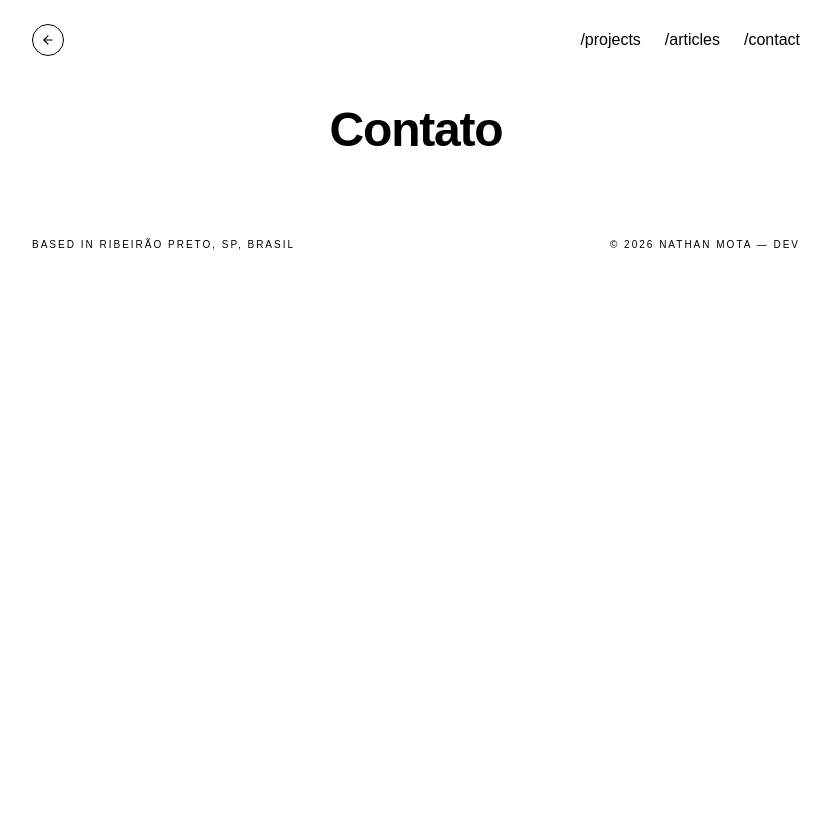
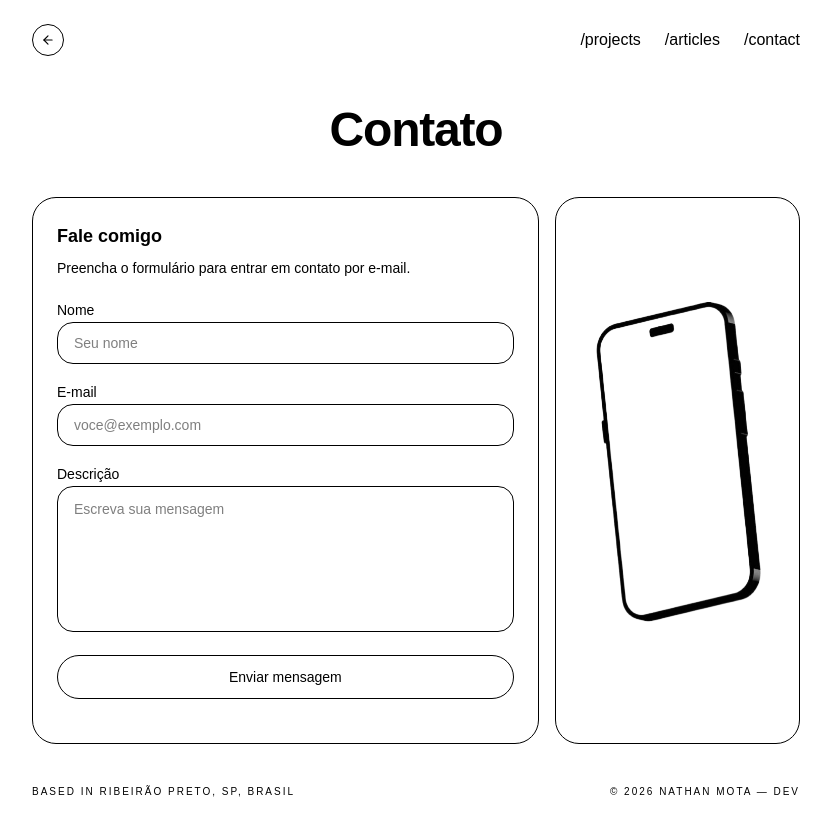
Before and after one commit to nathanmota-dev/portfolio-v2, a Next.js app: page /contact in a window 1280 px wide. Shown: the whole page, without its empty margins (224-1055 px from the left). Before the commit the page ends 800 px from the top, so only its background shows below. Built offline with nearby package versions, Linux system fonts and the light colour scheme.

Commit message:
feat: implement contact page

```diff
--- a/app/contact/page.tsx
+++ b/app/contact/page.tsx
@@ -1,13 +1,155 @@
+"use client";
+
+import { useRef, useState } from "react";
+import { useForm } from "react-hook-form";
+import { zodResolver } from "@hookform/resolvers/zod";
+import { Button } from "@/components/button/button";
+import { RESUME_DATA } from "@/data/resume-data";
+import Image from "next/image";
+import { contactSchema, type ContactFormValues } from "@/schema/contact-schema";
+
 export default function Contact() {
+    const formElementRef = useRef<HTMLFormElement>(null);
+    const hasSubmittedRef = useRef(false);
+    const [submitStatus, setSubmitStatus] = useState<"idle" | "sending" | "success">("idle");
+
+    const {
+        register,
+        handleSubmit,
+        reset,
+        formState: { errors },
+    } = useForm<ContactFormValues>({
+        resolver: zodResolver(contactSchema),
+        defaultValues: {
+            name: "",
+            email: "",
+            description: "",
+        },
+    });
+
+    const submitWithFormSubmit = () => {
+        setSubmitStatus("sending");
+        hasSubmittedRef.current = true;
+        formElementRef.current?.submit();
+    };
+
     return (
-        <div className="max-w-3xl mx-auto py-2">
+        <div className="max-w-3xl mx-auto py-2 px-4 sm:px-0">
             <div className="py-4 flex justify-center text-center">
                 <h2 className="text-4xl md:text-5xl font-bold tracking-tight leading-[1.1] pb-6">
                     Contato
                 </h2>
             </div>
-            <main>
+
+            <main className="grid grid-cols-1 md:grid-cols-12 gap-4">
+                <section className="group bento-card md:col-span-8 p-6 border border-border/50 rounded-3xl transition-all duration-300 hover:bg-black/2 hover:shadow-xl hover:shadow-primary/5 active:scale-[1.01] space-y-5">
+                    <div className="space-y-2">
+                        <h3 className="text-lg font-bold">Fale comigo</h3>
+                        <p className="text-sm text-muted-foreground">
+                            Preencha o formulário para entrar em contato por e-mail.
+                        </p>
+                    </div>
+
+                    <form
+                        ref={formElementRef}
+                        className="space-y-4"
+                        action={`https://formsubmit.co/${RESUME_DATA.contact.email}`}
+                        method="POST"
+                        target="contact-form-submit-target"
+                        onSubmit={(event) => {
+                            event.preventDefault();
+                            void handleSubmit(submitWithFormSubmit)();
+                        }}
+                    >
+                        <input type="hidden" name="_subject" value="Novo contato do portfólio" />
+                        <input type="hidden" name="_captcha" value="false" />
+
+                        <div className="space-y-1.5">
+                            <label htmlFor="name" className="text-sm font-medium">
+                                Nome
+                            </label>
+                            <input
+                                id="name"
+                                type="text"
+                                required
+                                placeholder="Seu nome"
+                                className="w-full rounded-2xl border border-border/50 bg-background px-4 py-2.5 text-sm outline-none transition-all focus:border-purple-700"
+                                {...register("name")}
+                            />
+                            {errors.name?.message ? (
+                                <p className="text-xs text-red-600">{errors.name.message}</p>
+                            ) : null}
+                        </div>
+
+                        <div className="space-y-1.5">
+                            <label htmlFor="email" className="text-sm font-medium">
+                                E-mail
+                            </label>
+                            <input
+                                id="email"
+                                type="email"
+                                required
+                                placeholder="voce@exemplo.com"
+                                className="w-full rounded-2xl border border-border/50 bg-background px-4 py-2.5 text-sm outline-none transition-all focus:border-purple-700"
+                                {...register("email")}
+                            />
+                            {errors.email?.message ? (
+                                <p className="text-xs text-red-600">{errors.email.message}</p>
+                            ) : null}
+                        </div>
+
+                        <div className="space-y-1.5">
+                            <label htmlFor="description" className="text-sm font-medium">
+                                Descrição
+                            </label>
+                            <textarea
+                                id="description"
+                                rows={6}
+                                required
+                                placeholder="Escreva sua mensagem"
+                                className="w-full resize-none rounded-2xl border border-border/50 bg-background px-4 py-3 text-sm outline-none transition-all focus:border-purple-700"
+                                {...register("description")}
+                            />
+                            {errors.description?.message ? (
+                                <p className="text-xs text-red-600">{errors.description.message}</p>
+                            ) : null}
+                        </div>
+
+                        <Button type="submit" variant="outline" className="w-full rounded-2xl h-11">
+                            {submitStatus === "sending" ? "Enviando..." : "Enviar mensagem"}
+                        </Button>
+
+                        {submitStatus === "success" ? (
+                            <p className="text-sm text-green-700">
+                                Formulário enviado com sucesso. Vamos entrar em contato em breve.
+                            </p>
+                        ) : null}
+                    </form>
+
+                    <iframe
+                        title="contact-form-submit-target"
+                        name="contact-form-submit-target"
+                        className="hidden"
+                        onLoad={() => {
+                            if (hasSubmittedRef.current) {
+                                setSubmitStatus("success");
+                                reset();
+                                hasSubmittedRef.current = false;
+                            }
+                        }}
+                    />
+                </section>
+
+                <aside className="group bento-card md:col-span-4 min-h-105 p-6 border border-border/50 rounded-3xl transition-all duration-300 hover:bg-black/2 hover:shadow-xl hover:shadow-primary/5 active:scale-[1.01] flex items-center justify-center text-center">
+                    <Image
+                        src="/cellphone.png"
+                        alt="Cell Phone"
+                        width={500}
+                        height={500}
+                        className="animate-float-slow w-48 md:w-96 h-auto"
+                    />
+                </aside>
             </main>
         </div>
-    )
+    );
 }
--- a/app/globals.css
+++ b/app/globals.css
@@ -55,3 +55,21 @@ article pre {
 article a {
   @apply text-zinc-950 underline decoration-purple-500 underline-offset-4 font-medium;
 }
+
+@keyframes float {
+  0% {
+    transform: translateY(0px);
+  }
+
+  50% {
+    transform: translateY(-20px);
+  }
+
+  100% {
+    transform: translateY(0px);
+  }
+}
+
+.animate-float-slow {
+  animation: float 3s ease-in-out infinite;
+}
```
Also changed, not shown: public/cellphone.png (added).
